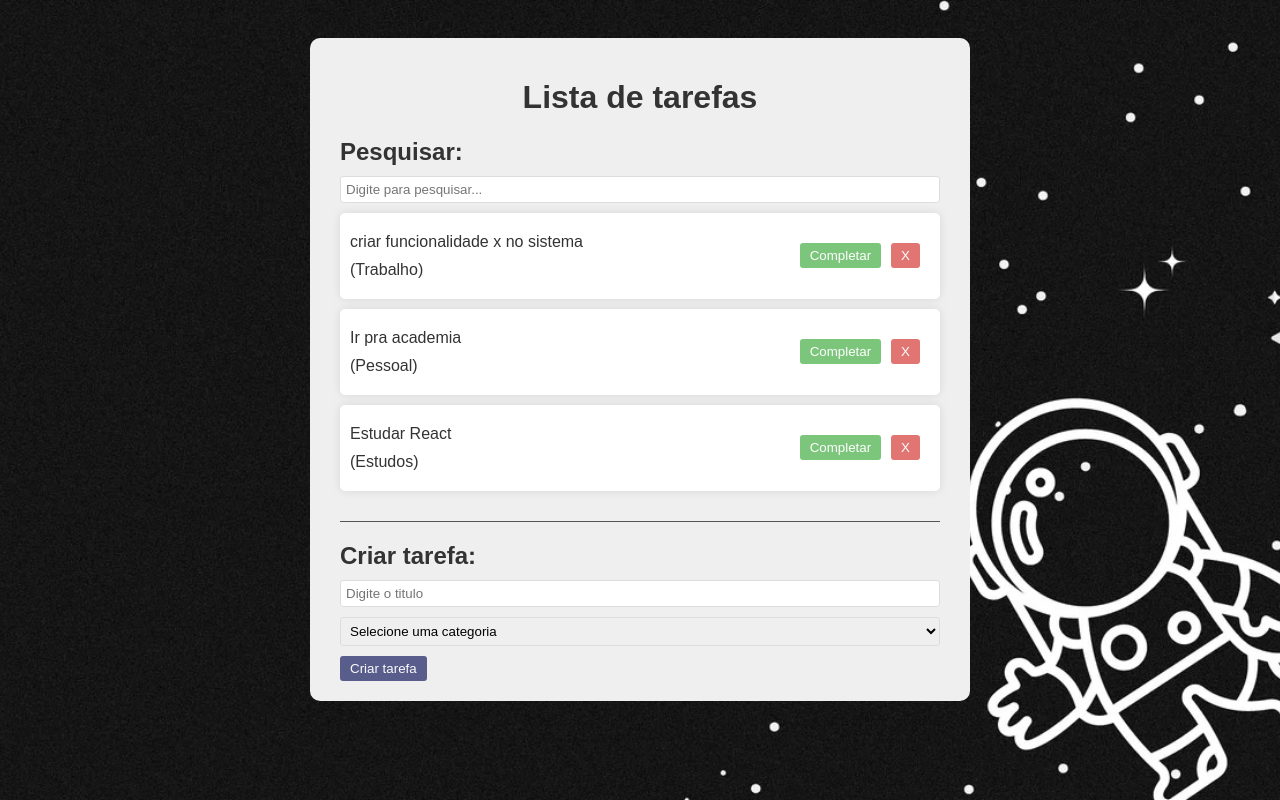
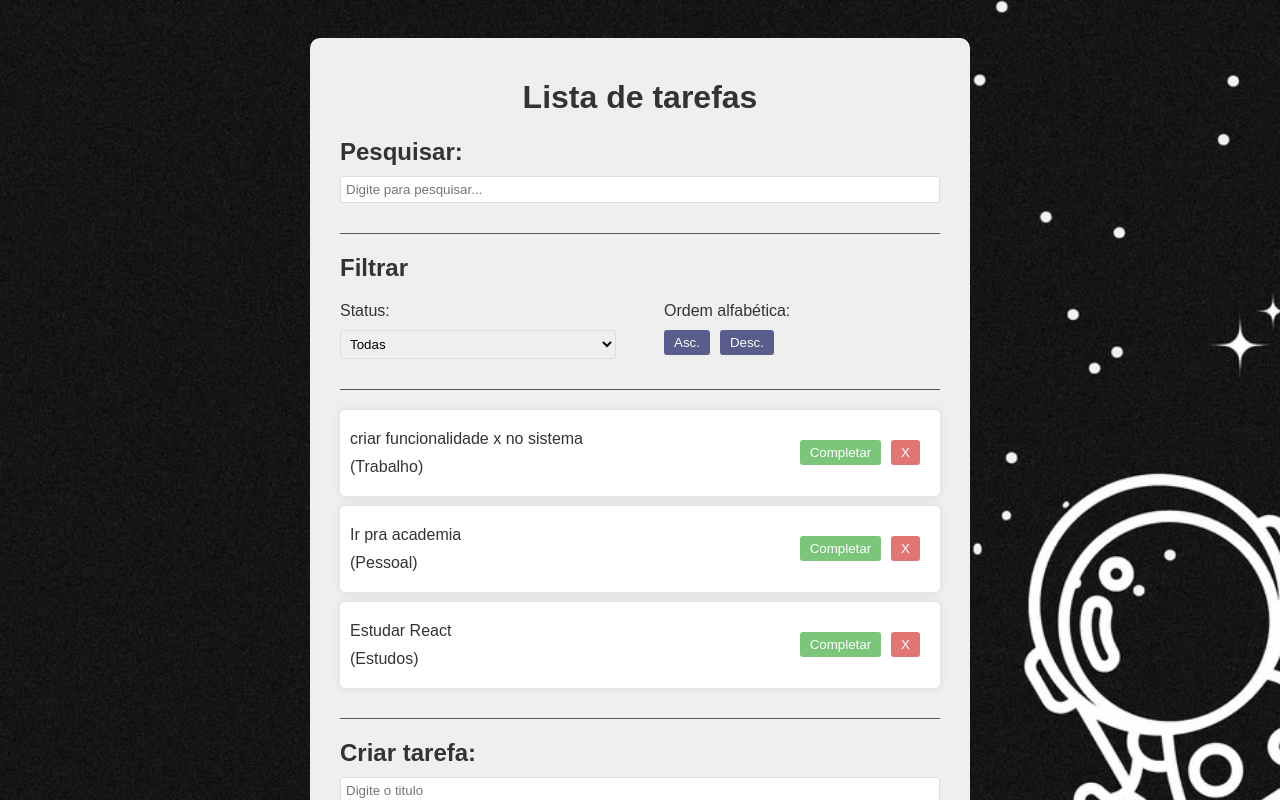
Before and after one commit to ygorp/TodoList_React, a React (Vite) app: page / in a window 1280 px wide. Shown: the top 800 px of the page. Built offline with nearby package versions, Linux system fonts and the light colour scheme.

Commit message:
criei a seção com filtros por status e por ordem alfabética

```diff
--- a/src/App.css
+++ b/src/App.css
@@ -85,3 +85,19 @@
   border-radius: 3px;
   width: 100%;
 }
+
+.filter, .search {
+  border-bottom: 1px solid #555;
+  margin-bottom: 20px;
+  padding-bottom: 20px;
+}
+
+.filter-options {
+  display: flex;
+  justify-content: space-between;
+  gap: 3rem;
+}
+
+.filter-options div {
+  flex: 1 1 0;
+}
--- a/src/App.jsx
+++ b/src/App.jsx
@@ -3,6 +3,7 @@
 import TodoForm from './components/todoForm'
 import Search from './components/Search';
 import './App.css'
+import Filter from './components/Filter';
 
 
 function App() {
@@ -59,6 +60,7 @@
     <div className='app'>
       <h1>Lista de tarefas</h1>
       <Search search={search} setSearch={setSearch} />
+      <Filter />
       <div className="todo-list">
         {todos.filter((todo) => todo.text.toLowerCase().includes(search.toLowerCase())).map((todo) => (
           <Todo key={todo.id} todo={todo} removeTodo={removeTodo} completeTodo={completeTodo} />
--- /dev/null
+++ b/src/components/Filter.jsx
@@ -0,0 +1,24 @@
+const Filter = () => {
+  return (
+    <div className="filter">
+        <h2>Filtrar</h2>
+        <div className="filter-options">
+            <div>
+                <p>Status:</p>
+                <select>
+                    <option value="All">Todas</option>
+                    <option value="Completed">Completas</option>
+                    <option value="Imcomplete">Imcompletas</option>
+                </select>
+            </div>
+            <div>
+                <p>Ordem alfabética:</p>
+                <button>Asc.</button>
+                <button>Desc.</button>
+            </div>
+        </div>
+    </div>
+  )
+}
+
+export default Filter
```
